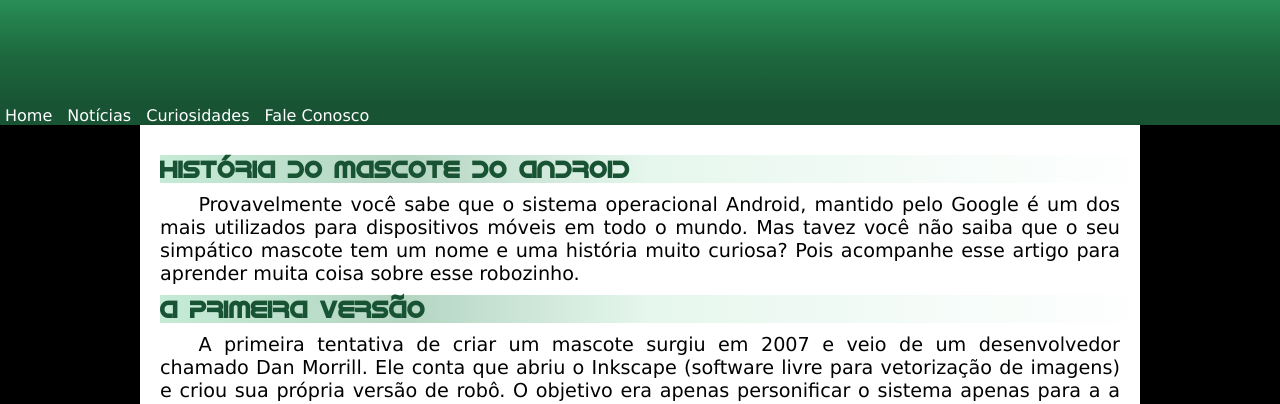
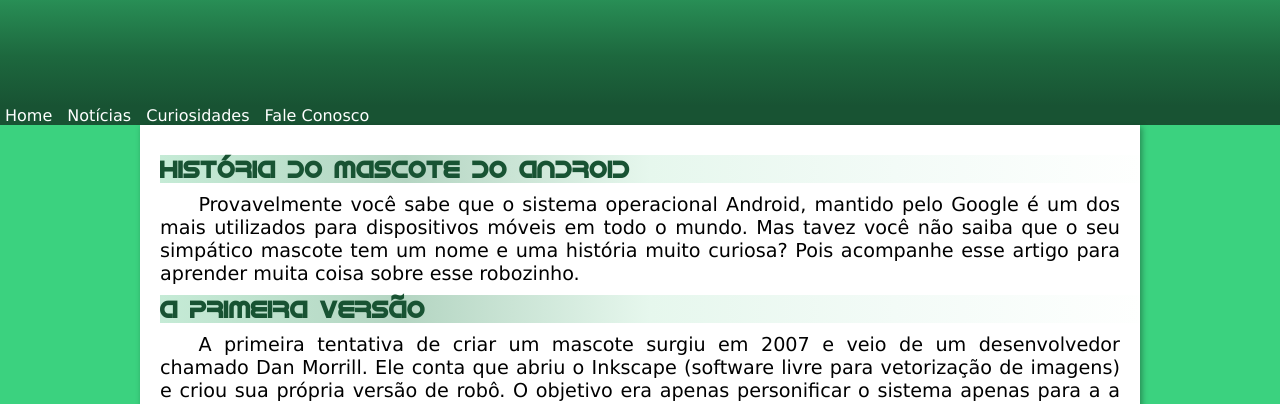
Before and after one commit to CamargoJ7/primeira-pagina, a plain HTML site: page index.html in a window 1280 px wide. Shown: the part 94-498 px from the top of the page. Drawn offline with Linux system fonts and the light colour scheme.

Commit message:
Alterei cor padrão do fundo

```diff
--- a/style.css
+++ b/style.css
@@ -26,7 +26,7 @@
 }
 
 body {
-  background-color: black;
+  background-color: #3bd27f;
 }
 
 header {
```
